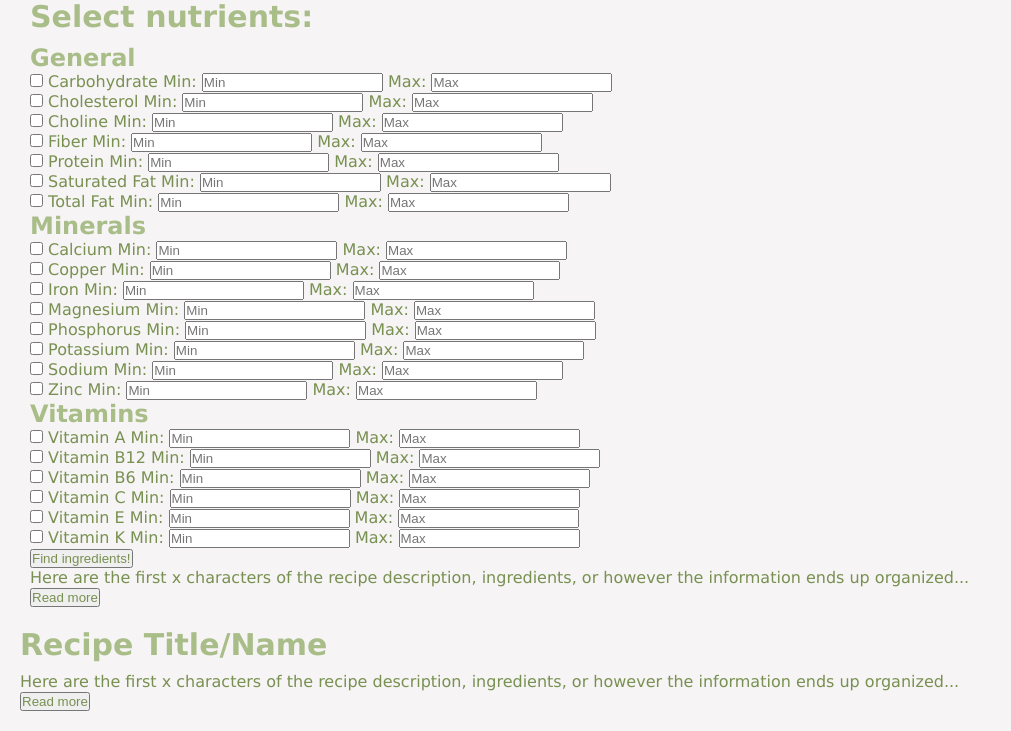
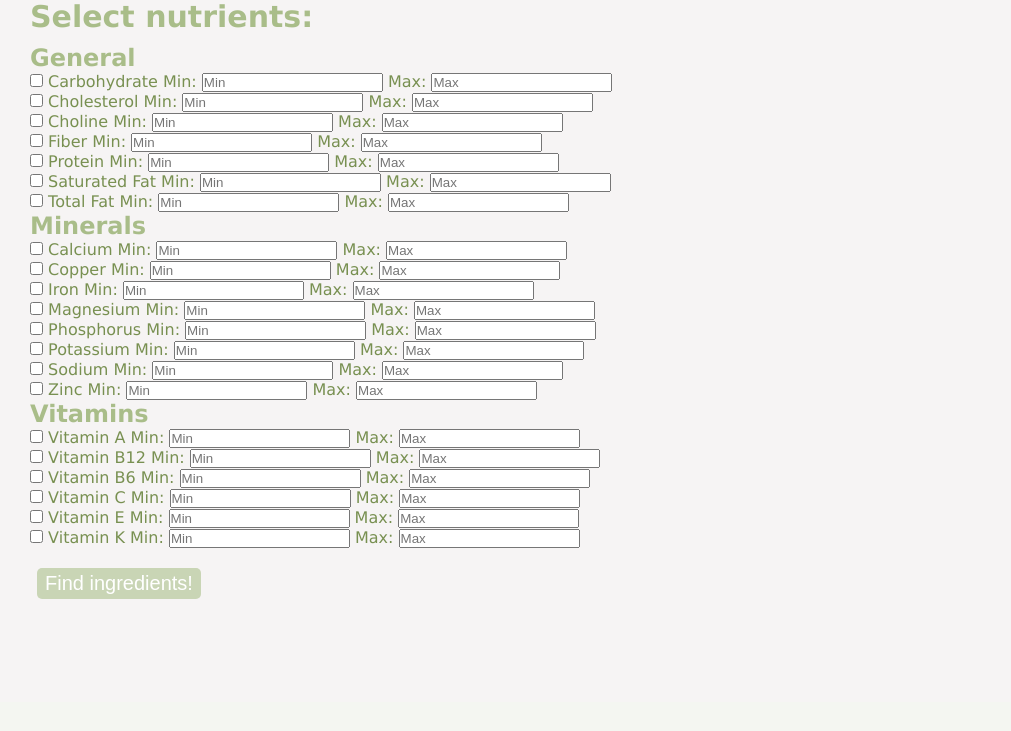
Before and after one commit to sebtezak/NutrientNoob_Flask, a Flask app: page /nutrition in a window 1280 px wide. Shown: the part 98-829 px from the top of the page, without its empty margins (0-1011 px from the left). After the commit the page ends 697 px from the top, so only its background shows below. Run offline with Flask 3, Linux system fonts and the light colour scheme.

Commit message:
Styling of the nutrition and nutrition results pages

```diff
--- a/static/style.css
+++ b/static/style.css
@@ -301,8 +301,11 @@ h4 {
     color: white;
     border: none;
     outline: none;
+    font-size: 20px;
     padding: 4px 8px;
-    margin-left: 20px;
+    margin-left: 7px;
+    margin-top: 20px;
+    margin-bottom: 30px;
     cursor: pointer;
     border-radius: 5px;
     text-decoration: none;
@@ -315,6 +318,7 @@ h4 {
 
 #nutrientSearchResults{
     margin-left: 35px;
+    color: #A9BD89;
 }
 
 #ingredientSelect{
--- a/templates/nutrition.html
+++ b/templates/nutrition.html
@@ -192,21 +192,21 @@
             </ul>
 
             <!-- Button to trigger search -->
-            <button id="findMyButton">Find ingredients!</button>
+            <div class="button" id="findMyButton"><button>Find ingredients!</button></div>
 
             <!-- Recipe description -->
-            <p>Here are the first x characters of the recipe description, ingredients, or however the information ends up organized<span id="dots">...</span><span id="more"> and here is the rest of the description/maybe the entire recipe. And now I will write gibberish so that it goes to the second line or perhaps even further who knows pop pop pop.</span></p>
-            <button onclick="readMore()" id="readMoreBtn">Read more</button>
+            <!--<p>Here are the first x characters of the recipe description, ingredients, or however the information ends up organized<span id="dots">...</span><span id="more"> and here is the rest of the description/maybe the entire recipe. And now I will write gibberish so that it goes to the second line or perhaps even further who knows pop pop pop.</span></p>
+            <button onclick="readMore()" id="readMoreBtn">Read more</button>-->
         </div>
     </div>
 
-    <div class="body" id="body">
+    <!--<div class="body" id="body">
         <div class="searchResults" id="searchResults">
             <h1>Recipe Title/Name</h1>
             <p>Here are the first x characters of the recipe description, ingredients, or however the information ends up organized<span id="dots">...</span><span id="more"> and here is the rest of the description/maybe the entire recipe. And now I will write gibberish so that it goes to the second line or perhaps even further who knows pop pop pop.</span></p>
             <button onclick="readMore()" id="readMoreBtn">Read more</button>
         </div>
-    </div>
+    </div>-->
 
     <div class="sign-up" id="sign-up">
         <div id="sign-upInfo" style="display: none;" class="sign-upInfo">
```
